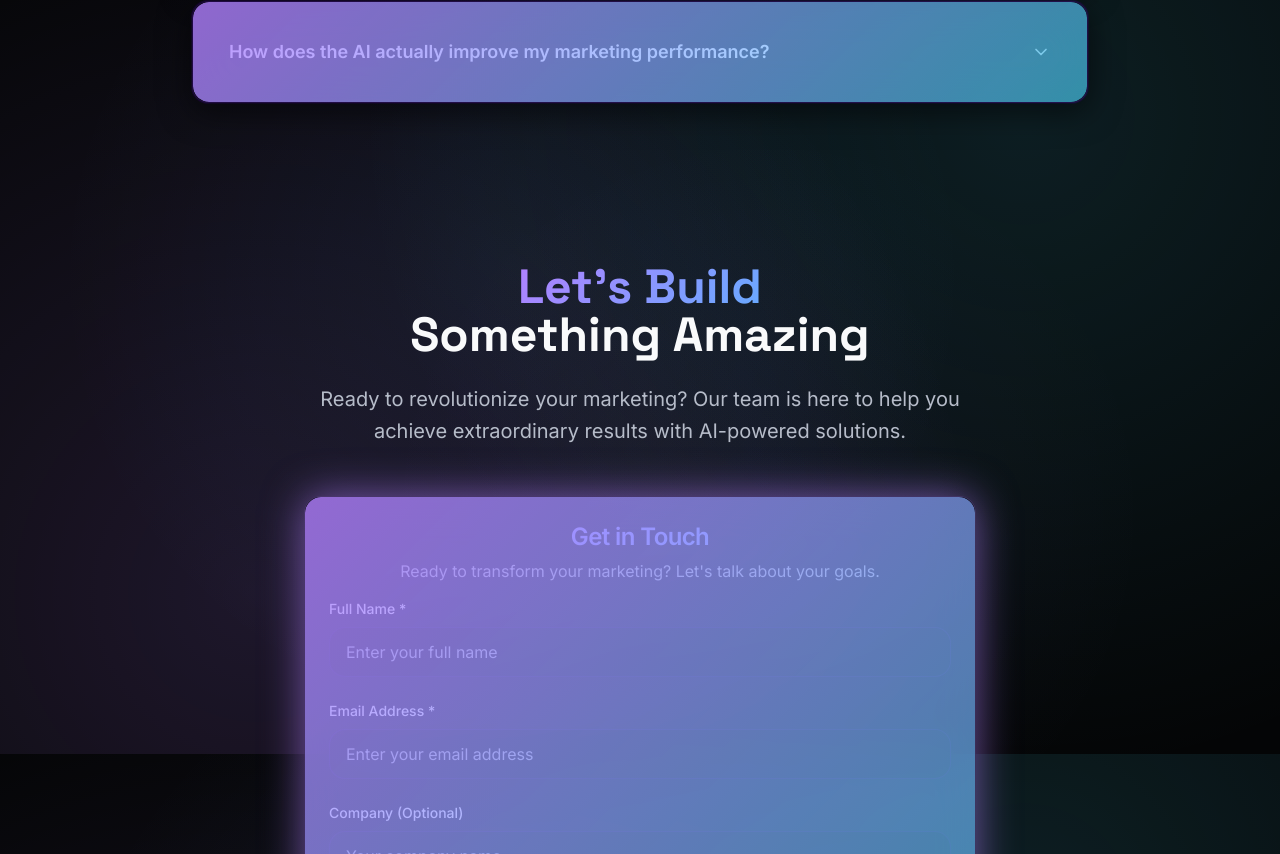
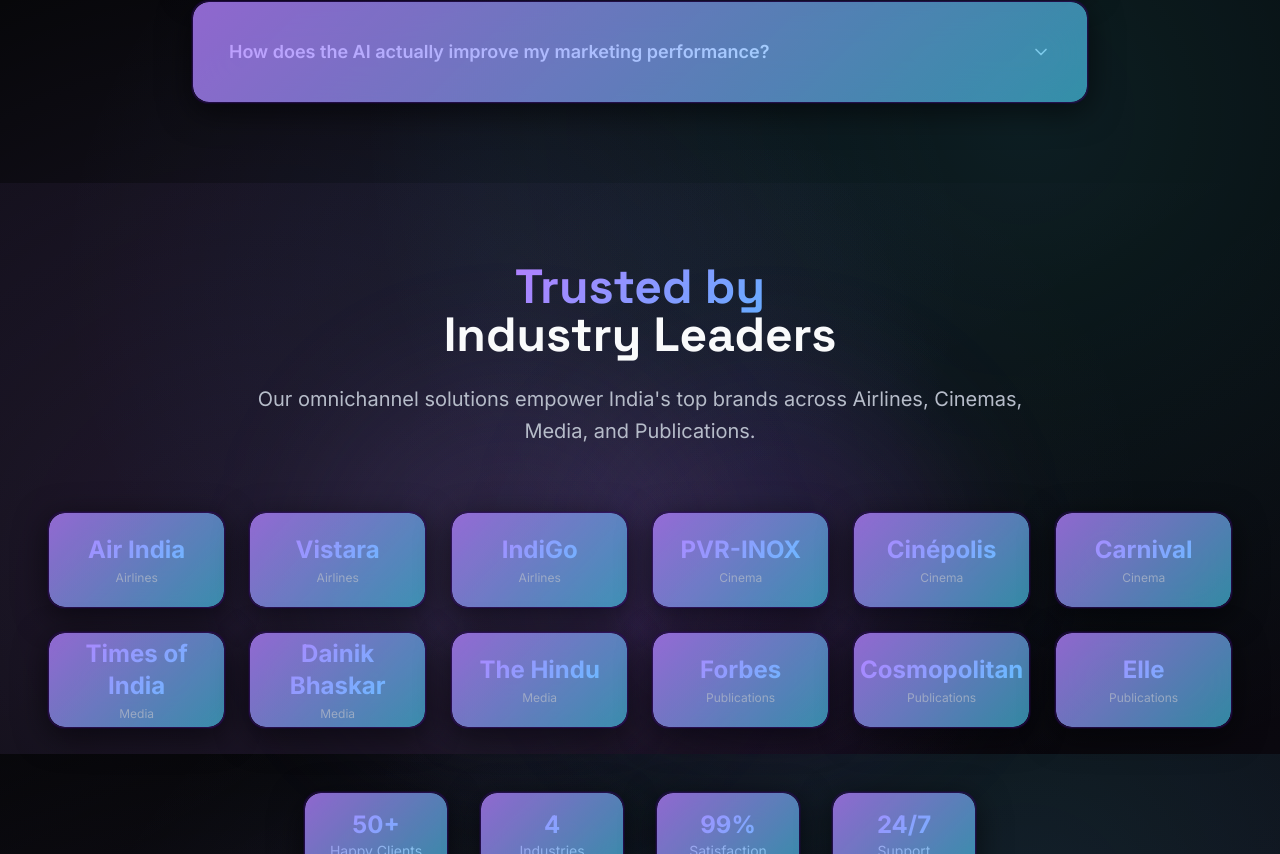
Before and after one commit to Abhyodaya1/ADmyBrand_project, a Next.js app: page /LandingPage in a window 1280 px wide. Shown: the part 5646-6500 px from the top of the page. Built offline with nearby package versions, Linux system fonts and the light colour scheme.

Commit message:
Update TrustedBySection to display client names instead of logos and integrate it into the LandingPage component.

```diff
--- a/src/components/sections/trusted-by.tsx
+++ b/src/components/sections/trusted-by.tsx
@@ -59,7 +59,7 @@
               >
                 <div className="text-center">
                   <div className="text-2xl font-bold gradient-text mb-1 group-hover:scale-110 transition-transform duration-300">
-                    {client.logo}
+                    {client.name}
                   </div>
                   <div className="text-xs text-muted-foreground opacity-70 group-hover:opacity-100 transition-opacity duration-300">
                     {client.category}
--- a/src/pages/LandingPage.tsx
+++ b/src/pages/LandingPage.tsx
@@ -10,6 +10,7 @@
 import { PricingSection } from "../components/sections/pricing";
 import { PricingSectionWithSelector } from "../components/sections/PricingSectionWithSelector";
 import { FAQScreen } from "../components/sections/faq";
+import { TrustedBySection } from "@/components/sections/trusted-by";
 
 export default function LandingPage() {
   useScrollAnimation();
@@ -24,6 +25,7 @@
        <PricingSection />
         <TestimonialsSection />
         <FAQScreen/>
+        <TrustedBySection />
 
         {/* Contact Section */}
         <section id="contact" className="py-20 px-4">
```
